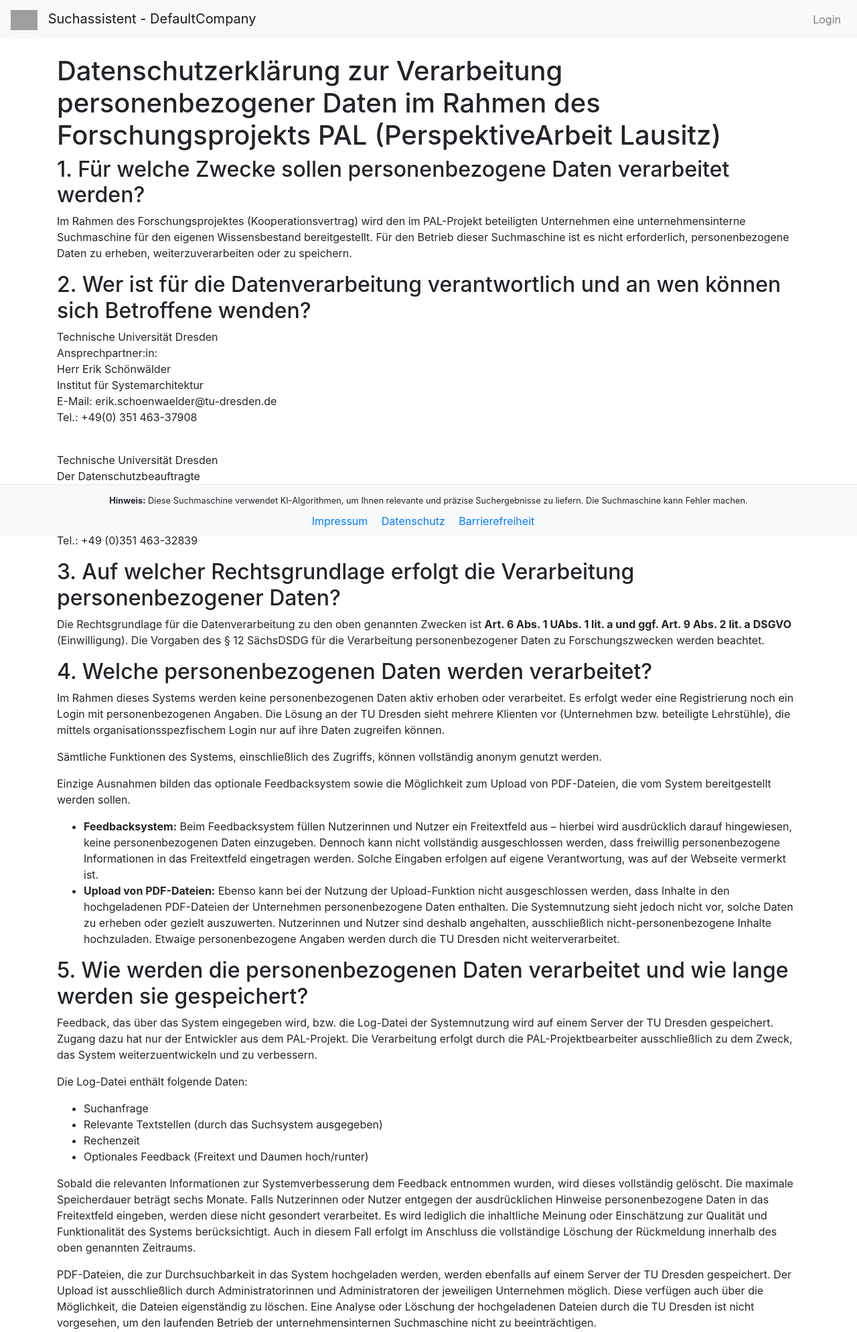
After one commit to goodguyerik/RAG-Server-PAL, a Flask app: page /datenschutz in a window 1280 px wide. The commit adds this page. Shown: the top 1989 px of the page at 67% size. Run offline with Flask 3, Linux system fonts and the light colour scheme; parts of the project's set-up code (start-up, migrations or seed data) failed here and were passed over; some libraries are stand-ins or nearby versions; grey boxes are pictures that could not be loaded.

Commit message:
added legal notice etc.

```diff
--- a/app.py
+++ b/app.py
@@ -87,6 +87,14 @@ def index():
 @app.route('/barrierefreiheit')
 def accessibility():
     return render_template('barrierefreiheit.html')
+
+@app.route('/impressum')
+def legal_notice():
+    return render_template('Impressum.html')
+
+@app.route('/datenschutz')
+def data_prot():
+    return render_template('Datenschutzerklaerung.html')
 
 @app.route('/search', methods=['GET', 'POST'])
 @login_required
--- a/init.py
+++ b/init.py
@@ -67,7 +67,7 @@ def get_connection(service_name):
             conn = psycopg2.connect(
                 database="RetrievalSystem",
                 user="postgres",
-                host=f"db_{service_name}",
+                host='localhost',#f"db_{service_name}",
                 password="root",
                 port=5432
             )
--- /dev/null
+++ b/templates/Datenschutzerklaerung.html
@@ -0,0 +1,93 @@
+{% extends "base.html" %}
+
+{% block content %}
+  <h1>Datenschutzerklärung zur Verarbeitung personenbezogener Daten im Rahmen des Forschungsprojekts PAL (PerspektiveArbeit Lausitz)</h1>
+
+  <section>
+    <h2>1. Für welche Zwecke sollen personenbezogene Daten verarbeitet werden?</h2>
+    <p>Im Rahmen des Forschungsprojektes (Kooperationsvertrag) wird den im PAL-Projekt beteiligten Unternehmen eine unternehmensinterne Suchmaschine für den eigenen Wissensbestand bereitgestellt. Für den Betrieb dieser Suchmaschine ist es nicht erforderlich, personenbezogene Daten zu erheben, weiterzuverarbeiten oder zu speichern.</p>
+  </section>
+
+  <section>
+    <h2>2. Wer ist für die Datenverarbeitung verantwortlich und an wen können sich Betroffene wenden?</h2>
+    <address>Technische Universität Dresden<br>
+        Ansprechpartner:in:<br>
+        Herr Erik Schönwälder<br>
+        Institut für Systemarchitektur<br>
+        E-Mail: erik.schoenwaelder@tu-dresden.de<br>
+        Tel.: +49(0) 351 463-37908<br>
+    </address><br>
+    <address>Technische Universität Dresden<br>
+        Der Datenschutzbeauftragte<br>
+        Herr Jens Syckor<br>
+        01062 Dresden<br>
+        E-Mail: informationssicherheit@tu-dresden.de<br>
+        Tel.: +49 (0)351 463-32839<br>
+    </address>
+  </section>
+
+  <section>
+    <h2>3. Auf welcher Rechtsgrundlage erfolgt die Verarbeitung personenbezogener Daten?</h2>
+    <p>Die Rechtsgrundlage für die Datenverarbeitung zu den oben genannten Zwecken ist <strong>Art. 6 Abs. 1 UAbs. 1 lit. a und ggf. Art. 9 Abs. 2 lit. a DSGVO</strong> (Einwilligung). Die Vorgaben des § 12 SächsDSDG für die Verarbeitung personenbezogener Daten zu Forschungszwecken werden beachtet.</p>
+  </section>
+
+  <section>
+    <h2>4. Welche personenbezogenen Daten werden verarbeitet?</h2>
+    <p>Im Rahmen dieses Systems werden keine personenbezogenen Daten aktiv erhoben oder verarbeitet. Es erfolgt weder eine Registrierung noch ein Login mit personenbezogenen Angaben. Die Lösung an der TU Dresden sieht mehrere Klienten vor (Unternehmen bzw. beteiligte Lehrstühle), die mittels organisationsspezfischem Login nur auf ihre Daten zugreifen können.</p>
+    <p>Sämtliche Funktionen des Systems, einschließlich des Zugriffs, können vollständig anonym genutzt werden.</p>
+      <p>Einzige Ausnahmen bilden das optionale Feedbacksystem sowie die Möglichkeit zum Upload von PDF-Dateien, die vom System bereitgestellt werden sollen.</p>
+    <ul>
+      <li><strong>Feedbacksystem:</strong> Beim Feedbacksystem füllen Nutzerinnen und Nutzer ein Freitextfeld aus – hierbei wird ausdrücklich darauf hingewiesen, keine personenbezogenen Daten einzugeben. Dennoch kann nicht vollständig ausgeschlossen werden, dass freiwillig personenbezogene Informationen in das Freitextfeld eingetragen werden. Solche Eingaben erfolgen auf eigene Verantwortung, was auf der Webseite vermerkt ist.</li>
+      <li><strong>Upload von PDF-Dateien:</strong> Ebenso kann bei der Nutzung der Upload-Funktion nicht ausgeschlossen werden, dass Inhalte in den hochgeladenen PDF-Dateien der Unternehmen personenbezogene Daten enthalten. Die Systemnutzung sieht jedoch nicht vor, solche Daten zu erheben oder gezielt auszuwerten. Nutzerinnen und Nutzer sind deshalb angehalten, ausschließlich nicht-personenbezogene Inhalte hochzuladen. Etwaige personenbezogene Angaben werden durch die TU Dresden nicht weiterverarbeitet.</li>
+    </ul>
+  </section>
+
+  <section>
+    <h2>5. Wie werden die personenbezogenen Daten verarbeitet und wie lange werden sie gespeichert?</h2>
+    <p>Feedback, das über das System eingegeben wird, bzw. die Log-Datei der Systemnutzung wird auf einem Server der TU Dresden gespeichert. Zugang dazu hat nur der Entwickler aus dem PAL-Projekt. Die Verarbeitung erfolgt durch die PAL-Projektbearbeiter ausschließlich zu dem Zweck, das System weiterzuentwickeln und zu verbessern.</p>
+    <p>Die Log-Datei enthält folgende Daten: </p>
+    <ul>
+      <li>Suchanfrage</li>
+      <li>Relevante Textstellen (durch das Suchsystem ausgegeben)</li>
+      <li>Rechenzeit</li>
+      <li>Optionales Feedback (Freitext und Daumen hoch/runter)</li>
+    </ul>
+    <p>Sobald die relevanten Informationen zur Systemverbesserung dem Feedback entnommen wurden, wird dieses vollständig gelöscht. Die maximale Speicherdauer beträgt sechs Monate.
+Falls Nutzerinnen oder Nutzer entgegen der ausdrücklichen Hinweise personenbezogene Daten in das Freitextfeld eingeben, werden diese nicht gesondert verarbeitet. Es wird lediglich die inhaltliche Meinung oder Einschätzung zur Qualität und Funktionalität des Systems berücksichtigt. Auch in diesem Fall erfolgt im Anschluss die vollständige Löschung der Rückmeldung innerhalb des oben genannten Zeitraums.
+</p>
+    <p>PDF-Dateien, die zur Durchsuchbarkeit in das System hochgeladen werden, werden ebenfalls auf einem Server der TU Dresden gespeichert. Der Upload ist ausschließlich durch Administratorinnen und Administratoren der jeweiligen Unternehmen möglich. Diese verfügen auch über die Möglichkeit, die Dateien eigenständig zu löschen. Eine Analyse oder Löschung der hochgeladenen Dateien durch die TU Dresden ist nicht vorgesehen, um den laufenden Betrieb der unternehmensinternen Suchmaschine nicht zu beeinträchtigen.</p>
+    <p>Die Nutzung durch die Unternehmen endet mit dem Projekt 10/2026, es sei denn, es werden andere Vereinbarungen schriftlich getroffen.</p>
+  </section>
+
+  <section>
+    <h2>6. Werden personenbezogene Daten an Dritte übermittelt?</h2>
+    <p>Insofern dies nicht anders gesetzlich bestimmt ist oder Sie im Einzelfall ausdrücklich eingewilligt haben, erfolgt keine Übermittlung von personenbezogenen Daten an Dritte.   </p>
+  </section>
+
+  <section>
+    <h2>7. Erfolgt eine Veröffentlichung personenbezogener Daten?</h2>
+    <p>Die Forschungsergebnisse werden in wissenschaftlich üblicher Form veröffentlicht. Wir sichern zu, dass aus den Veröffentlichungen keinerlei Rückschlüsse auf Personen möglich sind. </p>
+  </section>
+
+  <section>
+    <h2>8. Welche Rechte haben Betroffene grundsätzlich?</h2>
+    <ul>
+      <li><strong>Freiwilligkeit und Widerruf (Art. 7 Abs. 3 DSGVO):</strong> Die Angabe personenbezogener Daten ist freiwillig. Die Einwilligung kann verweigert beziehungsweise jederzeit formlos und ohne Angabe von Gründen bei der/dem Verantwortlichen widerrufen werden. Ihre personenbezogenen Daten werden daraufhin nicht mehr verarbeitet und unverzüglich gelöscht, es sei denn, dass die Verwirklichung der Forschungsziele hierdurch voraussichtlich unmöglich oder ernsthaft beeinträchtigt wäre und es eine anderweitige Rechtsgrundlage als die Einwilligung für die Verarbeitung gibt (insb. § 12 Abs. 1 SächsDSDG).</li>
+      <li><strong>Auskunftsrecht (Art. 15 DSGVO):</strong> Sie haben das Recht, jederzeit Auskunft über die zu Ihrer Person verarbeiteten Daten sowie die möglichen Empfänger:innen dieser Daten zu verlangen. Ihnen steht eine Antwort innerhalb einer Frist von einem Monat nach Eingang des Auskunftsersuchens zu.</li>
+      <li><strong>Recht auf Berichtigung, Löschung und Einschränkung (Art. 16-18 DSGVO):</strong> Sie können jederzeit gegenüber der TU Dresden die Berichtigung oder Löschung Ihrer personenbezogenen Daten oder die Einschränkung der Verarbeitung verlangen.</li>
+
+      <li><strong>Recht auf Datenübertragbarkeit (Art. 20 DSGVO):</strong> Sie können verlangen, dass der/die Verantwortliche Ihnen Ihre personenbezogenen Daten in maschinenlesbarer Form übermittelt. Alternativ können Sie die direkte Übermittlung der von Ihnen bereitgestellten personenbezogenen Daten an eine:n andere:n Verantwortliche:n verlangen, soweit dies möglich ist.</li>
+      <li><strong>Beschwerderecht (Art. 77 DSGVO):</strong> Sie können sich jederzeit an den Datenschutzbeauftragten der TU Dresden (siehe oben) sowie bei einer Beschwerde nach Art. 77 DSGVO an eine Aufsichtsbehörde zum Datenschutz wenden. </li>
+    </ul>
+    <p><strong>Zuständige Aufsichtsbehörde für die Technische Universität Dresden:</strong><br></p>
+      <address>Sächsische Datenschutz- und Transparenzbeauftragte<br>
+        Frau Dr. Juliane Hundert<br>
+        Maternistraße 17<br>
+        01067 Dresden<br>
+        E-Mail: post@sdtb.sachsen.de<br>
+        www.datenschutz.sachsen.de<br>
+        Tel.: +49 (0) 351 85471 101<br>
+    </address>
+      <p>Hinweis: Zur Inanspruchnahme der Rechte genügt eine Mitteilung in Textform (Brief, E-Mail) an Erik Schönwälder (s.o.). Die Inanspruchnahme der Rechte entfaltet jedoch nur eine Wirkung, wenn durch die verarbeiteten Daten eine Identifizierung Ihrer Person möglich ist.</p>
+  </section>
+{% endblock %}
--- a/templates/base.html
+++ b/templates/base.html
@@ -89,8 +89,8 @@
       <small><strong>Hinweis:</strong> Diese Suchmaschine verwendet KI-Algorithmen, um Ihnen relevante und präzise Suchergebnisse zu liefern. Die Suchmaschine kann Fehler machen.</small>
     </div>
     <div class="mt-2">
-    	<a href="https://tu-dresden.de/impressum" class="mr-3" target="_blank" rel="noopener noreferrer">Impressum</a>
-   	<a href="https://tu-dresden.de/impressum#ck_datenschutz" class="mr-3" target="_blank" rel="noopener noreferrer">Datenschutz</a>
+    	<a href="{{ url_for('legal_notice') }}" class="mr-3">Impressum</a>
+       	<a href="{{ url_for('data_prot') }}" class="mr-3">Datenschutz</a>
     	<a href="{{ url_for('accessibility') }}" class="mr-3">Barrierefreiheit</a>
     </div>
   </footer>
```
Also changed, not shown: config.py (added, +7 -0 lines), templates/Impressum.html (added, +28 -0 lines), 1 other file.
